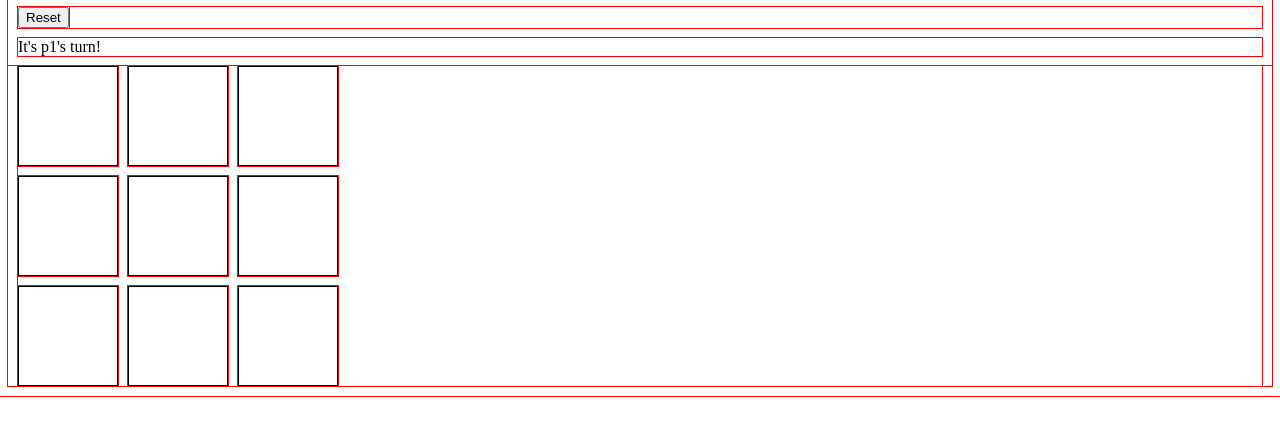
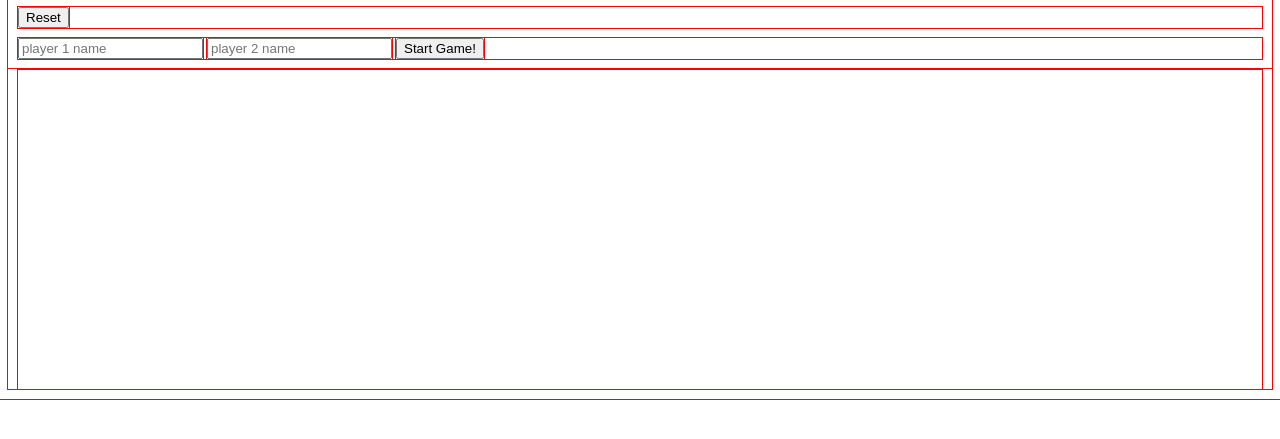
Before and after one commit to caojieming/odin-tic-tac-toe, a plain HTML site: page index.html in a window 1280 px wide. Both pictures are taken after a click on the button "Reset". Shown: the part 71-510 px from the top of the page. Drawn offline with Linux system fonts and the light colour scheme.

Commit message:
added player name inputs and start button

```diff
--- a/index.html
+++ b/index.html
@@ -17,6 +17,12 @@
 
         <div id="reset">
             <button id="reset-button">Reset</button>
+        </div>
+
+        <div id="start">
+            <input id="p1-name" type="text" placeholder="player 1 name">
+            <input id="p2-name" type="text" placeholder="player 2 name">
+            <button id="start-button">Start Game!</button>
         </div>
 
         <div id="commentary"></div>
--- a/script.js
+++ b/script.js
@@ -1,4 +1,3 @@
-
 // gameboard factory
 function Gameboard() {
     let board =
@@ -150,9 +149,8 @@ function GameController(player1 = "p1", player2 = "p2") {
 
 /* DOM code starts here */
 
-// basically
 function DisplayController() {
-    let game = GameController();
+    let game;
     let gameIsOver = false;
 
     const boardDiv = document.querySelector("#board");
@@ -181,8 +179,41 @@ function DisplayController() {
 
     };
 
-    // initial display setup
-    updateDisplay();
+
+    // click event handler for reset button
+    const resetBtn = document.querySelector("#reset-button");
+    resetBtn.addEventListener("click", resetClickHandler);
+
+    function resetClickHandler() {
+        // game object and display will be properly reset/updated in startClickHandler
+
+        // reset commentary box (so it can be properly updated for next updateDisplay())
+        commentaryDiv.textContent = '';
+        // reset gameIsOver
+        gameIsOver = false;
+        // remove display board (will be regenerated in startClickHandler)
+        boardDiv.textContent = '';
+        // reveal startDiv
+        startDiv.style.display = "block";
+    }
+
+
+    // click event handler for starting the game
+    const startDiv = document.querySelector("#start");
+    const startBtn = document.querySelector("#start-button");
+    startBtn.addEventListener("click", startClickHandler);
+
+    function startClickHandler() {
+        // get player names
+        const p1Name = startDiv.querySelector("#p1-name").value;
+        const p2Name = startDiv.querySelector("#p2-name").value;
+        // hide start div
+        startDiv.style.display = "none";
+        // start game (reset + update game object and display)
+        game = GameController(p1Name, p2Name);
+        updateDisplay();
+    }
+
 
     // click event handler for board
     boardDiv.addEventListener("click", boardClickHandler);
@@ -246,25 +277,6 @@ function DisplayController() {
 
     }
 
-
-    // click event handler for reset button
-    const resetBtn = document.querySelector("#reset-button");
-    resetBtn.addEventListener("click", resetClickHandler);
-
-    function resetClickHandler() {
-        // reset game object
-        game = GameController();
-
-        // reset commentary box (so it can be properly updated during updateDisplay())
-        commentaryDiv.textContent = '';
-
-        // reset display
-        updateDisplay();
-
-        // reset gameIsOver
-        gameIsOver = false;
-    }
-
 }
 
 DisplayController();
--- a/style.css
+++ b/style.css
@@ -9,6 +9,10 @@
 }
 
 #reset {
+    margin: 10px;
+}
+
+#start {
     margin: 10px;
 }
 
```
Also changed, not shown: 1 other file.
